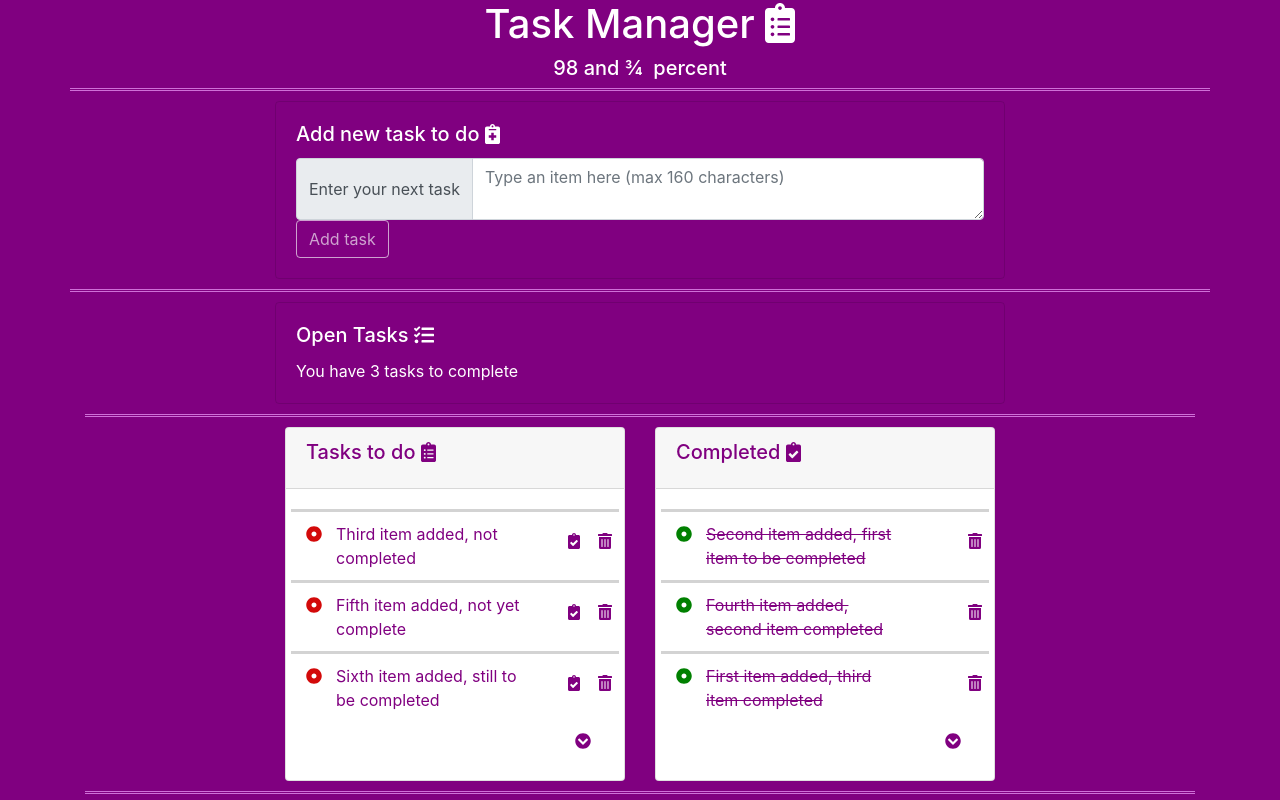
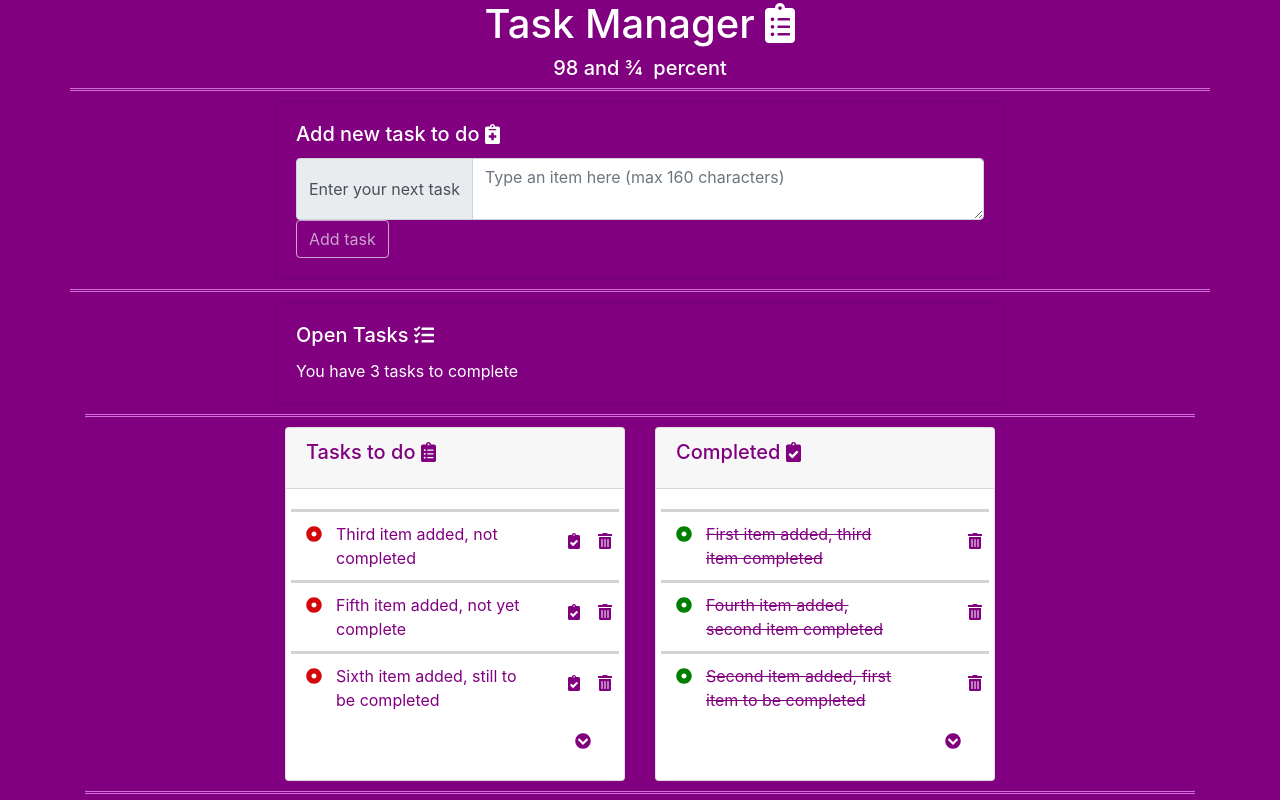
Before and after one commit to AnnJBarr/ninetyeight_and_threequarters, a React (Create React App) app: page / in a window 1280 px wide. Shown: the top 800 px of the page. Built offline with nearby package versions, Linux system fonts and the light colour scheme.

Commit message:
date sort by dateCompleted date object for Completed tasks

```diff
--- a/src/App.js
+++ b/src/App.js
@@ -32,6 +32,7 @@ class App extends Component {
       done: false,
       dateAdded: moment().format("YYYY-MM-DD"),
       dateCompleted: new Date(),
+      dueBy: null,
       id: uuid()
     };
 
@@ -73,9 +74,9 @@ class App extends Component {
       return task.done;
     });
 
+    const completedWithDateObj = this.convertDates(completedTasks);
 
-
-    const dateSortedCompleted = completedTasks.sort((a, b) => b.dateCompleted - a.dateCompleted);
+    const dateSortedCompleted = completedWithDateObj.sort((a, b) => b.dateCompleted - a.dateCompleted);
     //Completed listed most recent first
 
     const incompleteTasks = this.state.tasks.filter(task => {
```
